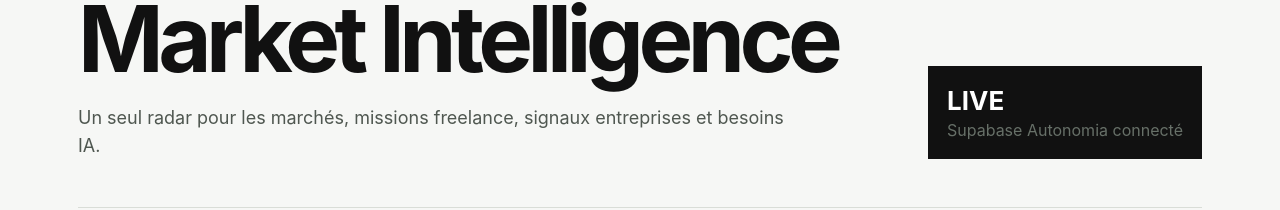
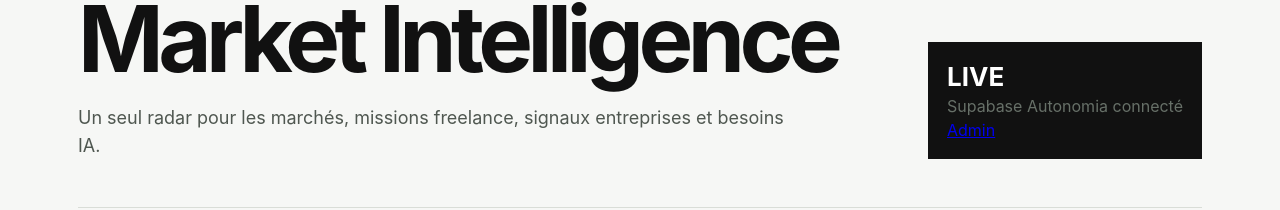
Before and after one commit to aristote-app/Autonomia-MCP, a Next.js app: page / in a window 1280 px wide. Shown: the part 118-328 px from the top of the page. Built offline with nearby package versions, Linux system fonts and the light colour scheme; no server answers; the database is empty.

Commit message:
feat: link cockpit to admin

```diff
--- a/app/page.js
+++ b/app/page.js
@@ -110,6 +110,7 @@ export default async function Home() {
         <div className={`status ${live ? "live" : ""}`}>
           <strong>{live ? "LIVE" : "V1"}</strong>
           <span>{live ? "Supabase Autonomia connecté" : "Secrets production à connecter"}</span>
+          <Link className="adminNav" href="/admin">Admin</Link>
         </div>
       </header>
 
```
